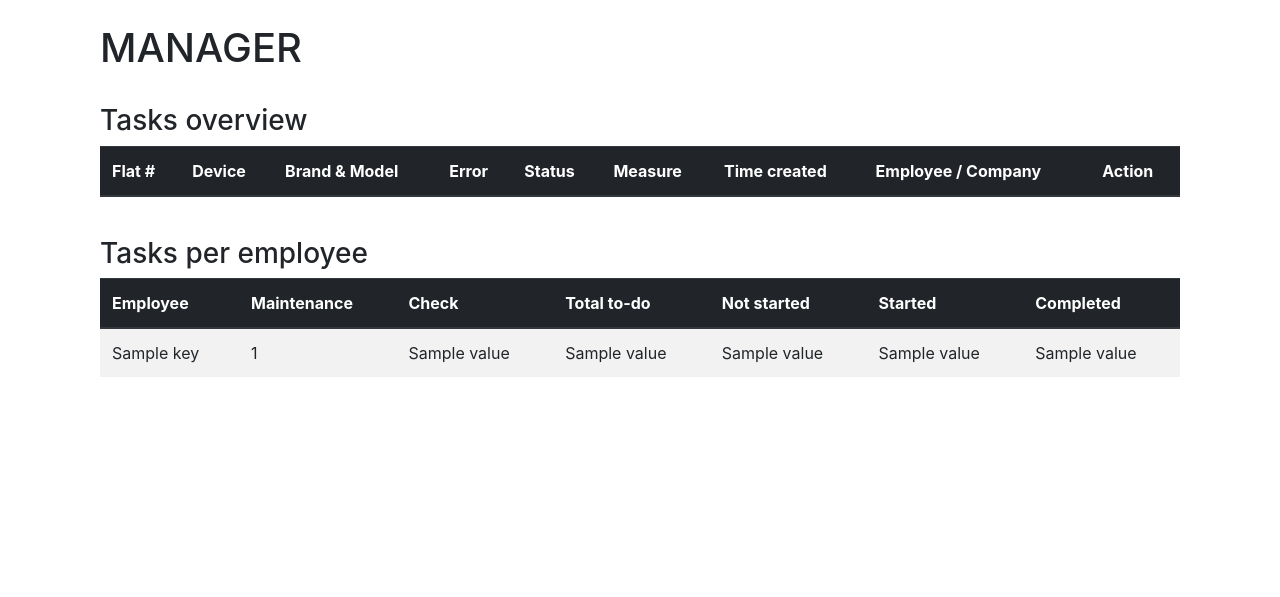
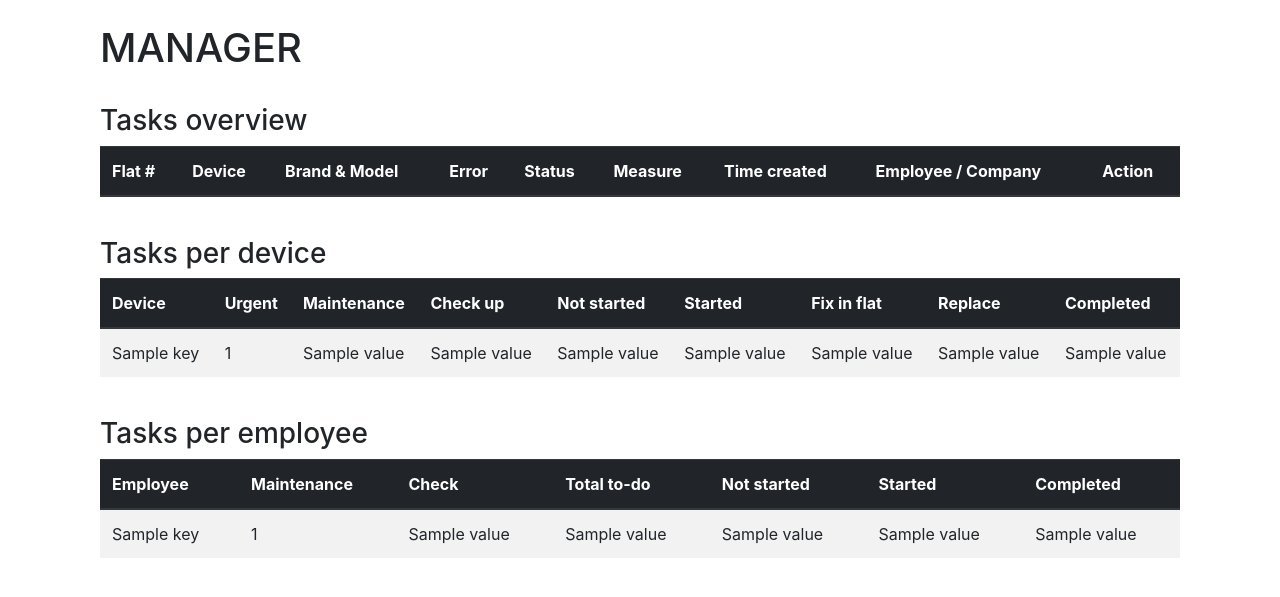
Before and after one commit to aarekr/MaintenanceAI, a Flask app: template py/templates/manager.html in a window 1280 px wide. Shown: the part 56-653 px from the top of the page. Run offline with Flask 3, Linux system fonts and the light colour scheme; the template is opened without the code that fills it: most values are stand-ins (such as "Sample title", 1, 10 or a date in 2020); lists and menus that the app fills with data are empty; some libraries are stand-ins or nearby versions.

Commit message:
Manager view: tasks per device table

```diff
--- a/py/templates/manager.html
+++ b/py/templates/manager.html
@@ -74,6 +74,39 @@
     </tbody>
   </table>
 
+  <!-- [urgent, maintenance, check, not_started, started, fix, replace, completed] -->
+  <br><h3>Tasks per device</h3>
+  <table class="table table-hover table-striped">
+    <thead class="thead-dark">
+      <tr>
+        <th>Device</th>
+        <th>Urgent</th>
+        <th>Maintenance</th>
+        <th>Check up</th>
+        <th>Not started</th>
+        <th>Started</th>
+        <th>Fix in flat</th>
+        <th>Replace</th>
+        <th>Completed</th>
+      </tr>
+    </thead>
+    <tbody>
+      {% for key, value in tasks_per_device.items() %}
+        <tr>
+          <td>{{ key }}</td>
+          <td>{{ value[0] }}</td>
+          <td>{{ value[1] }}</td>
+          <td>{{ value[2] }}</td>
+          <td>{{ value[3] }}</td>
+          <td>{{ value[4] }}</td>
+          <td>{{ value[5] }}</td>
+          <td>{{ value[6] }}</td>
+          <td>{{ value[7] }}</td>
+        </tr>
+      {% endfor %}
+    </tbody>
+  </table>
+
   <br><h3>Tasks per employee</h3>
   <table class="table table-hover table-striped">
     <thead class="thead-dark">
@@ -100,6 +133,7 @@
         </tr>
       {% endfor %}
     </tbody>
+  </table>
 </div>
 
 {% endblock %}
```
Also changed, not shown: py/routes.py (+36 -7 lines).
